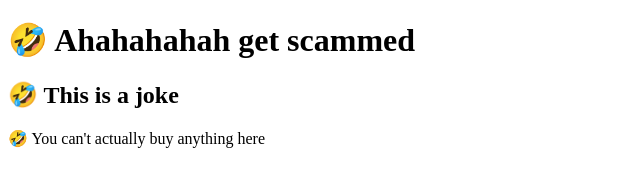
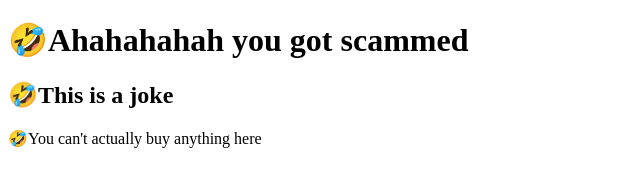
Before and after one commit to Fouad-Algahmi/Full-Stack-Web-Dev-Bootcamp, a plain HTML site: page tricked.html in a window 1280 px wide. Shown: the whole page, without its empty margins (0-640 px from the left). Drawn offline with Linux system fonts and the light colour scheme.

Commit message:
Add content

```diff
--- a/tricked.html
+++ b/tricked.html
@@ -7,8 +7,8 @@
     <link rel="stylesheet" href="styles.css">
 </head>
 <body>
-    <h1>🤣 Ahahahahah get scammed</h1>
-    <h2>🤣 This is a joke</h2>
-    <p>🤣 You can't actually buy anything here</p>
+    <h1>🤣Ahahahahah you got scammed</h1>
+    <h2>🤣This is a joke</h2>
+    <p>🤣You can't actually buy anything here</p>
 </body>
 </html>
```
